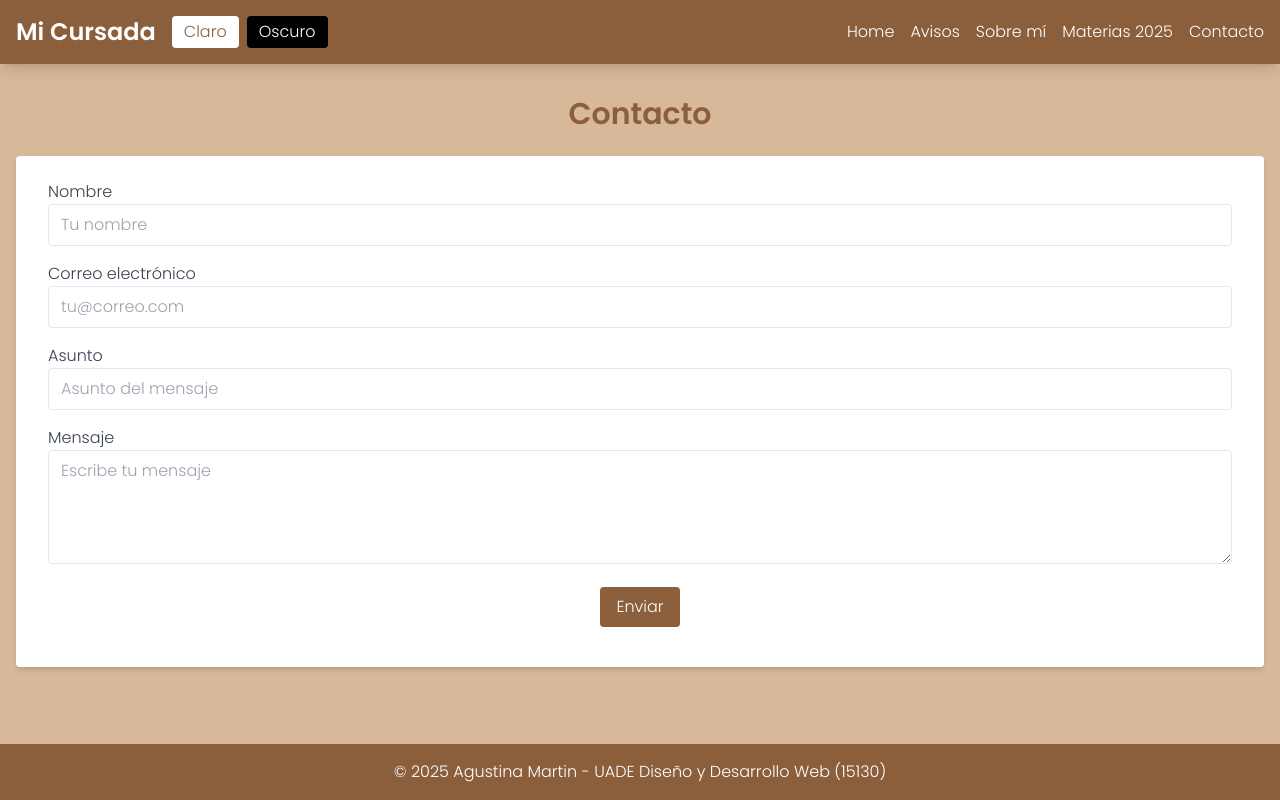
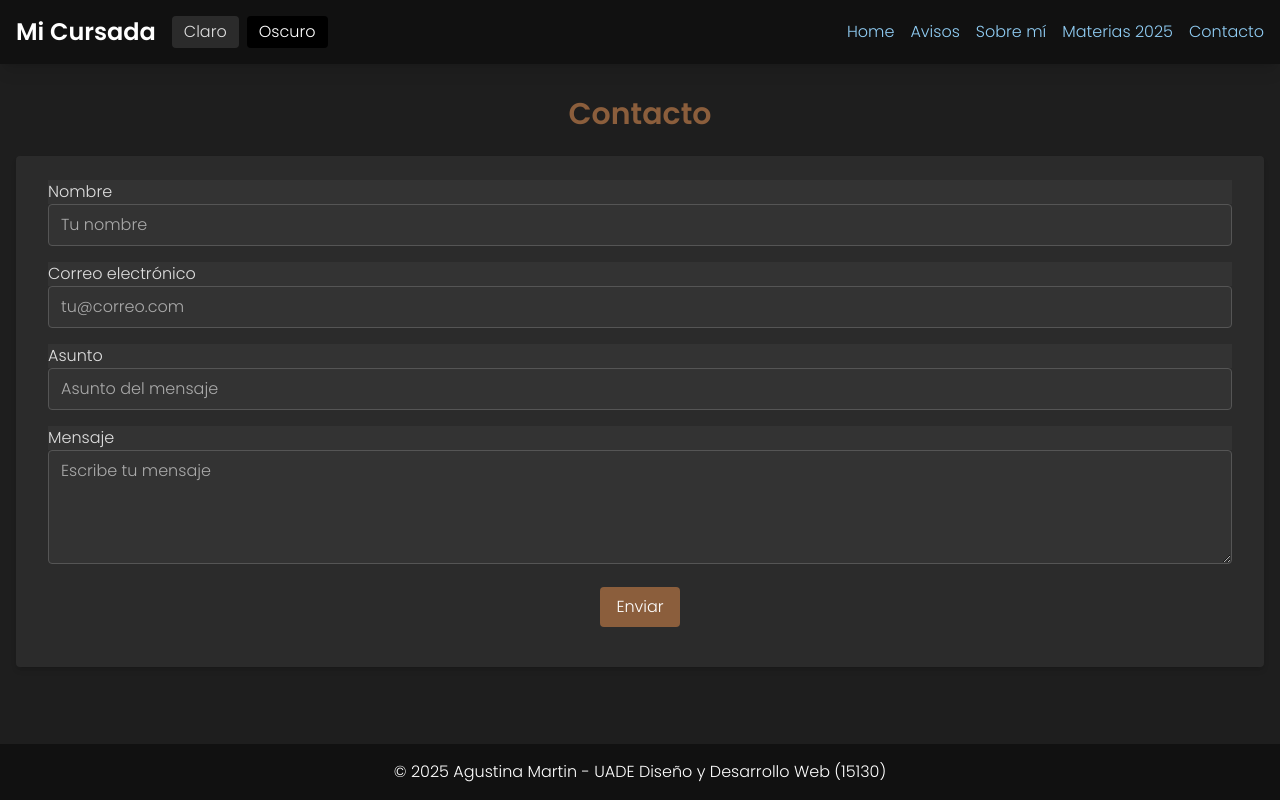
Before and after one commit to aleeeeea/Martin_1223736_250425_Parcial, a plain HTML site: page contacto.html in a window 1280 px wide. Both pictures are taken after a click on the button "Oscuro". Drawn offline with nearby package versions, Linux system fonts and the light colour scheme.

Commit message:
Update styles.css

```diff
--- a/styles.css
+++ b/styles.css
@@ -2,12 +2,88 @@
 
 body {
   font-family: 'Poppins', sans-serif;
-  background-color: #d7b899;
 }
-.fade-in {
-  animation: fadeIn 1s ease-in;
+
+/* Modo oscuro base */
+body.dark-mode {
+  background-color: #1e1e1e;
+  color: #e0e0e0;
 }
-@keyframes fadeIn {
-  from { opacity: 0; }
-  to { opacity: 1; }
+
+body.dark-mode nav,
+body.dark-mode footer {
+  background-color: #111;
+  color: white;
 }
+
+body.dark-mode main {
+  background-color: #1e1e1e;
+  color: #e0e0e0;
+}
+
+body.dark-mode .bg-white {
+  background-color: #2b2b2b !important;
+  color: #e0e0e0 !important;
+}
+
+body.dark-mode .bg-\[\#f5f5f5\] {
+  background-color: #2b2b2b;
+  color: #e0e0e0;
+}
+
+/* Fondo base claro */
+body,
+body:not(.dark-mode) {
+  background-color: #f5deb3; /* Color marrón clarito (trigo) */
+  color: #1a1a1a;
+}
+
+/* Links en modo oscuro */
+body.dark-mode a {
+  color: #90cdf4;
+}
+
+/* Corrige contraste en filas con fondo crema */
+body.dark-mode tr.bg-\[\#f5deb3\],
+body.dark-mode .bg-\[\#f5deb3\] {
+  background-color: #444 !important;
+  color: #f5deb3 !important;
+}
+
+/* Formularios en modo oscuro */
+body.dark-mode label,
+body.dark-mode input,
+body.dark-mode textarea {
+  color: #e0e0e0;
+  background-color: #333;
+  border-color: #555;
+}
+
+body.dark-mode input::placeholder,
+body.dark-mode textarea::placeholder {
+  color: #aaa;
+}
+
+/* Textos comunes en modo oscuro */
+body.dark-mode .text-gray-700 {
+  color: #e0e0e0 !important;
+}
+
+body.dark-mode .text-green-700 {
+  color: #90ee90 !important;
+}
+
+body.dark-mode .text-red-600 {
+  color: #ff7b7b !important;
+}
+
+/* Bloques avisos modo claro */
+body:not(.dark-mode) .avisos-box {
+  background-color: white !important;
+  color: #1a1a1a !important;
+}
+
+body.dark-mode .avisos-box {
+  background-color: #2b2b2b !important;
+  color: #f0f0f0 !important;
+}
```
